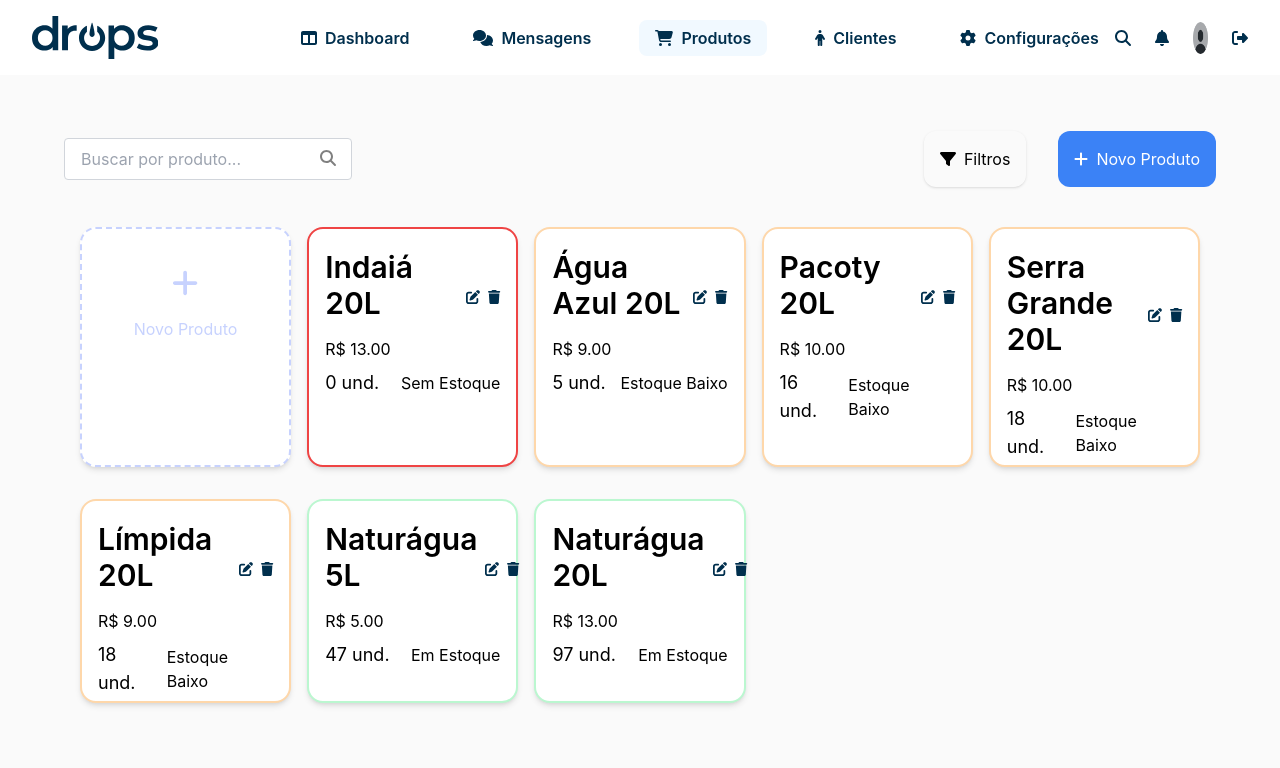
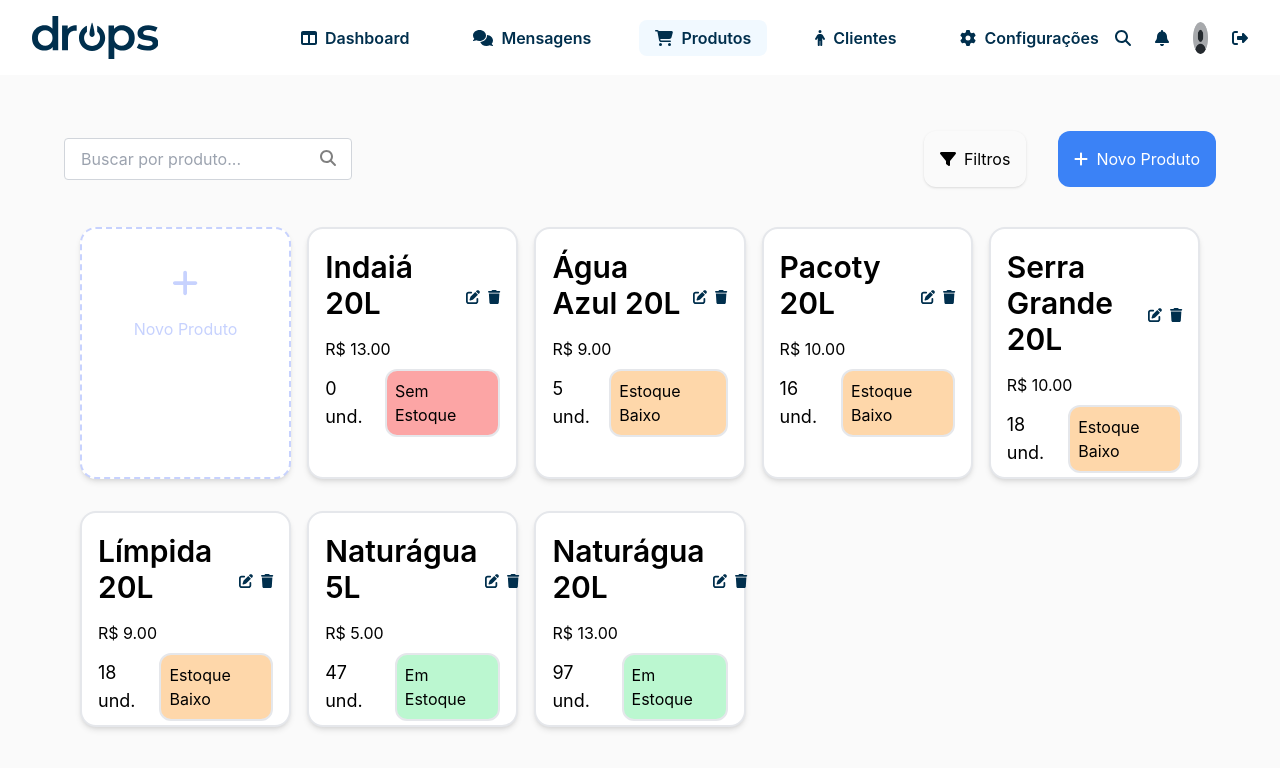
Before and after one commit to BurnouTeam/Drops, a React (Vite) app: page / in a window 1280 px wide. Both pictures are taken after a click on the button "Produtos". Shown: the top 768 px of the page. Built offline with nearby package versions, Linux system fonts and the light colour scheme; no server answers.

Commit message:
:bug: fix(ui): adjust some errors of fields when backendapi was turned on on product card and overview progress bar

```diff
--- a/src/components/ClientInsertModal.tsx
+++ b/src/components/ClientInsertModal.tsx
@@ -47,7 +47,7 @@
       <div className="bg-white rounded-lg shadow-lg p-6 w-full max-w-md">
         {/* Modal Header */}
         <div className="flex justify-between items-center mb-4">
-          <h2 className="text-lg font-semibold">Novo Produto</h2>
+          <h2 className="text-lg font-semibold">Novo Cliente</h2>
           <button
             className="text-gray-500 hover:text-gray-700"
             onClick={onClose}
--- a/src/components/ProductCard.tsx
+++ b/src/components/ProductCard.tsx
@@ -24,11 +24,11 @@
   status
 }) => {
 
-  const borderColor = (status === "Em Estoque") ? "border-green-200" : (status === "Estoque Baixo") ? "border-orange-200":"border-red-500";
+  const bgColor = (status === "Em Estoque") ? "bg-green-200" : (status === "Estoque Baixo") ? "bg-orange-200":"bg-red-300";
   const data = { name: name, type: type, price: price, quantity: quantity, status: status};
 
   return (
-    <div className={`aspect-w-1 aspect-h-1 bg-white rounded-2xl shadow-md p-4 py-1 border-2 ${borderColor} flex flex-col justify-between space-y-4 mb-4`}>
+    <div className={`aspect-w-1 aspect-h-1 bg-white rounded-2xl shadow-md p-4 py-1 border-2  flex flex-col justify-between space-y-4 mb-4`}>
 
   {/* Product and Quantity */}
   <div className="flex flex-col space-y-2">
@@ -55,7 +55,7 @@
     </div>
     <div className="flex items-center space-x-2 mt-4 justify-between">
       <h2 className="text-lg">{quantity} und.</h2>
-      <h2>{status}</h2>
+      <h2 className={`border-2 rounded-xl p-2 ${bgColor}`}>{status}</h2>
     </div>
   </div>
 
--- a/src/components/ProgressBarCard.tsx
+++ b/src/components/ProgressBarCard.tsx
@@ -36,7 +36,7 @@
 
             return (
             <div key={index} className="flex justify-end items-center">
-              <span className={`mr-2 ${font} text-lg`}>{item.name} {item.type.name}</span>
+              <span className={`mr-2 ${font} text-lg`}>{item.name} {item.type?.name}</span>
               <div className="w-[60%] bg-gray-200 rounded-full h-4">
                 <div
                   className="h-4 rounded-full"
--- a/src/data/orders.ts
+++ b/src/data/orders.ts
@@ -29,7 +29,6 @@
 
     const quantity = 1 + Math.floor(Math.random() * 10);
 
-    console.log(product)
     // Create the order
     orders.push({
       id: Math.floor(9000 * Math.random()),
```
